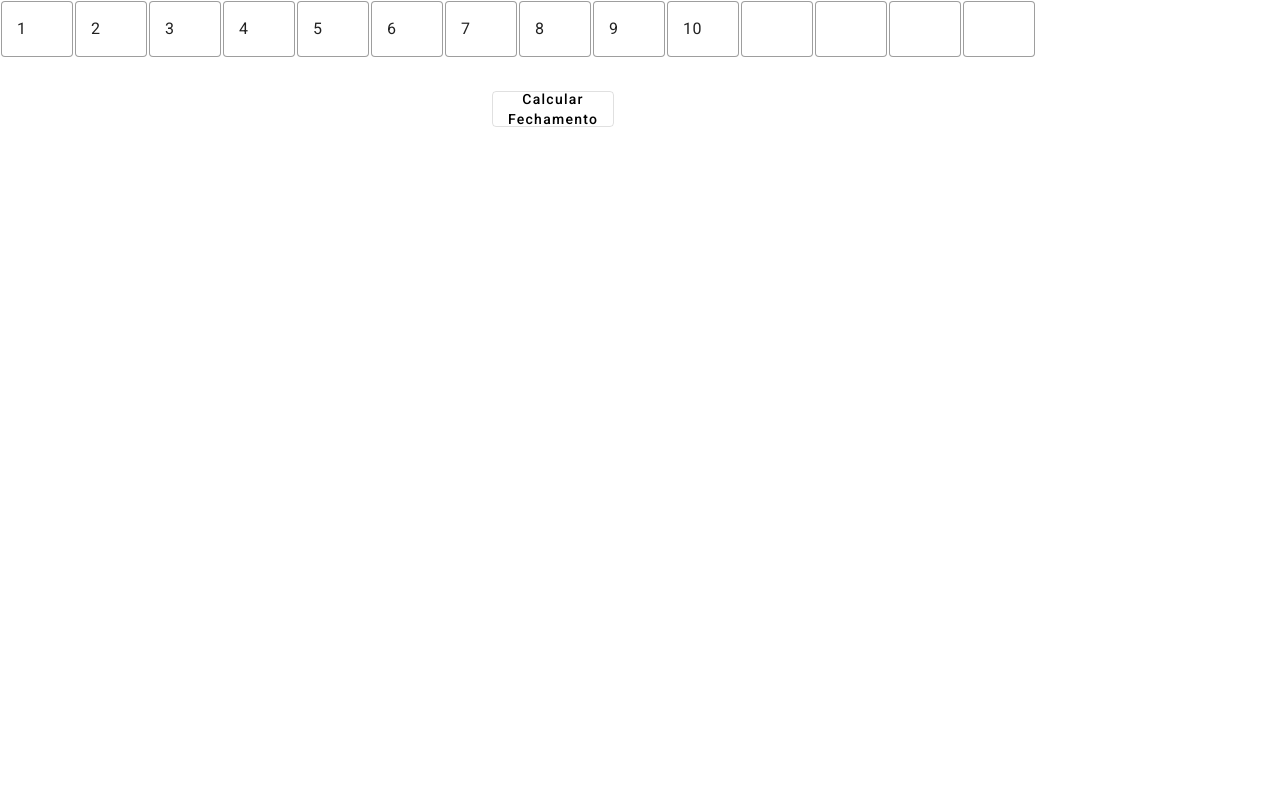
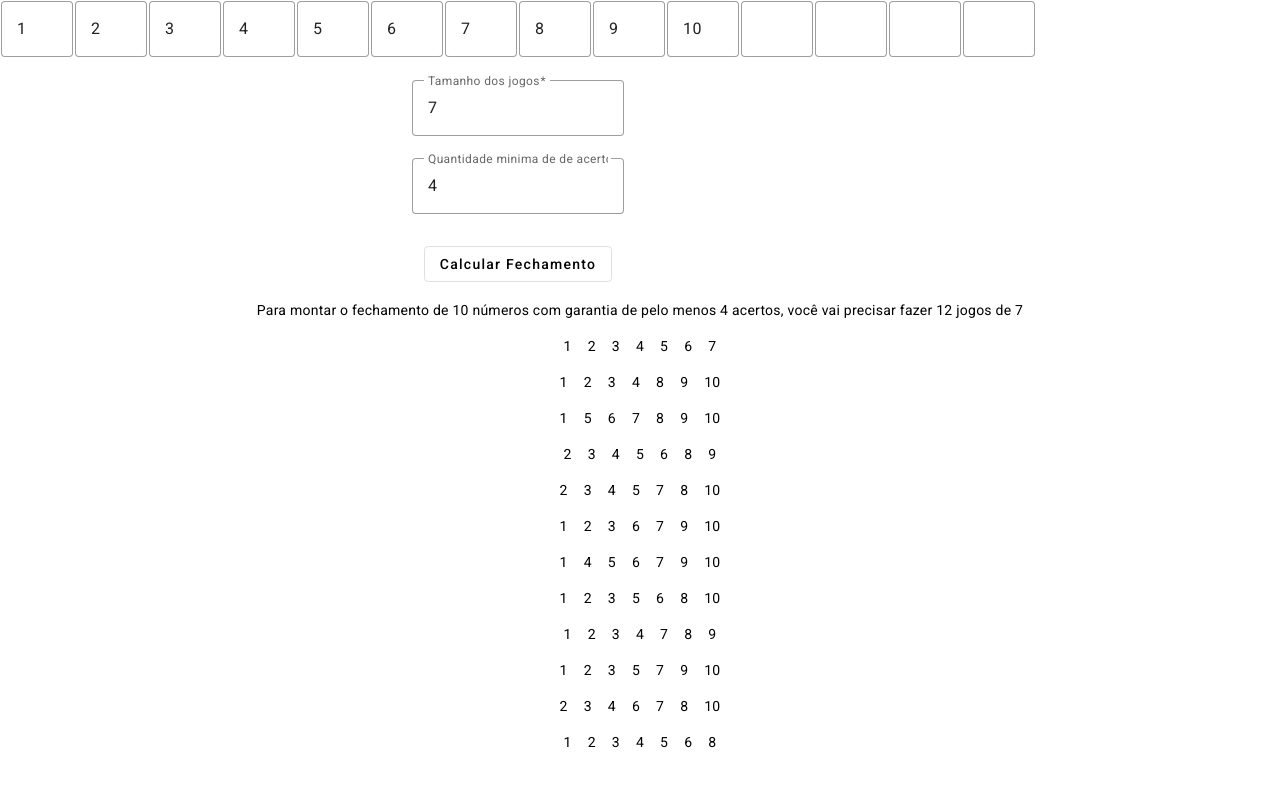
Before and after one commit to Kleber2018/jogos_loteria, an Angular app in the folder app/: page /fechamento in a window 1280 px wide. Shown: the top 786 px of the page. Built offline with nearby package versions, Linux system fonts and the light colour scheme.

Commit message:
apresentado array

```diff
--- a/app/src/app/setup/setup.component.html
+++ b/app/src/app/setup/setup.component.html
@@ -63,7 +63,6 @@
             matInput
             type="number"
             min="0" max="60"
-            required="true"
             formControlName="n7" />
           </mat-form-field>
 
@@ -123,9 +122,32 @@
           </mat-form-field>
         </section>
 
+        <section style="display: flex; justify-content: center; align-self: center; flex-wrap: wrap;"  >
+          <mat-form-field appearance="outline">
+            <mat-label>Tamanho dos jogos</mat-label>
+            <input
+            matInput
+            type="number"
+            required="true"
+            min="6" max="10"
+            formControlName="tamanhoJogo" />
+          </mat-form-field>
+        </section>
+
+          <section style="display: flex; justify-content: center; align-self: center; flex-wrap: wrap;"  >
+          <mat-form-field  appearance="outline">
+            <mat-label>Quantidade minima de de acertos</mat-label>
+            <input
+            matInput
+            type="number"
+            min="0" max="60"
+            required="true"
+            formControlName="acertos" />
+          </mat-form-field>
+        </section>
 
         <section style="display: flex; justify-content: center; align-self: center; flex-wrap: wrap;"  >
-          <div class="form-input">
+          <div>
             <button
             style="margin: 10px;"
             type="submit"
@@ -139,6 +161,22 @@
           </div>
         </section>
       </form>
+    </section>
+
+    <section class="section-fechamento" *ngIf="fechamentos">
+      <section style="display: flex; justify-content: center; align-self: center; flex-wrap: wrap;" >
+          <p style="padding: 8px; margin: 0px;">Para montar o fechamento de {{numeros.length}} números com garantia de pelo menos {{garantirAcertos}} acertos, você vai precisar fazer {{fechamentos.length}} jogos de {{tamanhoJogo}}</p>
+      </section>
+
+    </section>
+
+    <section class="section-fechamento" *ngIf="fechamentos">
+      <section style="display: flex; justify-content: center; align-self: center; flex-wrap: wrap;"  *ngFor="let fechamento of fechamentos">
+        <div *ngFor="let f of fechamento">
+          <p style="padding: 8px; margin: 0px;">{{f}}</p>
+        </div>
+
+      </section>
     </section>
 
   </section>
--- a/app/src/app/setup/setup.component.ts
+++ b/app/src/app/setup/setup.component.ts
@@ -47,14 +47,16 @@ export class SetupComponent {
       n4: [4, [ Validators.required, Validators.min(1), Validators.max(60)]],
       n5: [5, [ Validators.required, Validators.min(1), Validators.max(60)]],
       n6: [6, [ Validators.required, Validators.min(1), Validators.max(60)]],
-      n7: [7, [ Validators.required, Validators.min(1), Validators.max(60)]],
+      n7: [7, [Validators.min(1), Validators.max(60)]],
       n8: [8 , [Validators.min(1), Validators.max(60)]],
       n9: [9, [Validators.min(1), Validators.max(60)]],
       n10: [10, [Validators.min(1), Validators.max(60)]],
       n11: [, [Validators.min(1), Validators.max(60)]],
       n12: [, [Validators.min(1), Validators.max(60)]],
       n13: [, [Validators.min(1), Validators.max(60)]],
-      n14: [, [Validators.min(1), Validators.max(60)]]
+      n14: [, [Validators.min(1), Validators.max(60)]],
+      tamanhoJogo: [7, [Validators.min(1), Validators.max(60)]],
+      acertos: [4, [Validators.min(3), Validators.max(6)]]
     });
 
 
@@ -64,33 +66,40 @@ export class SetupComponent {
 
 
   submitCalcularFechamento(){
-    console.log(this.formNumerosSelecionados.value.n1)
 
-    let numeros = Array.from({ length: 14 }, (_, i) =>
+    let nums = Array.from({ length: 14 }, (_, i) =>
       this.formNumerosSelecionados.value[`n${i + 1}`]
     );
 
     // Remover duplicados e null/undefined
-    numeros = [...new Set(numeros)].filter(num => num !== null && num !== undefined);
+    nums = [...new Set(nums)].filter(num => num !== null && num !== undefined);
 
     // Exibir o resultado
-    console.log('Números sem duplicatas:', numeros);
+    console.log('Números sem duplicatas:', nums);
+
+    this.numeros = nums;
+    this.tamanhoJogo = this.formNumerosSelecionados.value.tamanhoJogo
+    this.garantirAcertos = this.formNumerosSelecionados.value.acertos
+    this.gerarFechamento()
+
 
   }
 
   numeros = [1, 2, 3, 4, 5, 6, 7, 8, 9, 10]; // Conjunto principal
   tamanhoJogo = 7; // Quantidade de números por jogo
   garantirAcertos = 4; // Garantia de 4 acertos
-  fechamento: number[][] = []; // Resultado final do fechamento
+  fechamentos: number[][] = []; // Resultado final do fechamento
   processando = false;
 
   gerarFechamento() {
     this.processando = true;
     // Gerar fechamento otimizado
-    this.fechamento = this.fecharJogos(this.numeros, this.tamanhoJogo, this.garantirAcertos);
+    this.fechamentos = this.fecharJogos(this.numeros, this.tamanhoJogo, this.garantirAcertos);
 
-    console.log(this.fechamento.length)
-    console.log(this.fechamento)
+    console.log(this.fechamentos.length)
+    console.log(this.fechamentos)
+    console.log("tamanho do jogo", this.formNumerosSelecionados.value.tamanhoJogo)
+
 
     this.processando = false;
   }
```
Also changed, not shown: app/src/app/setup/setup.component.scss (line endings or trailing spaces).
